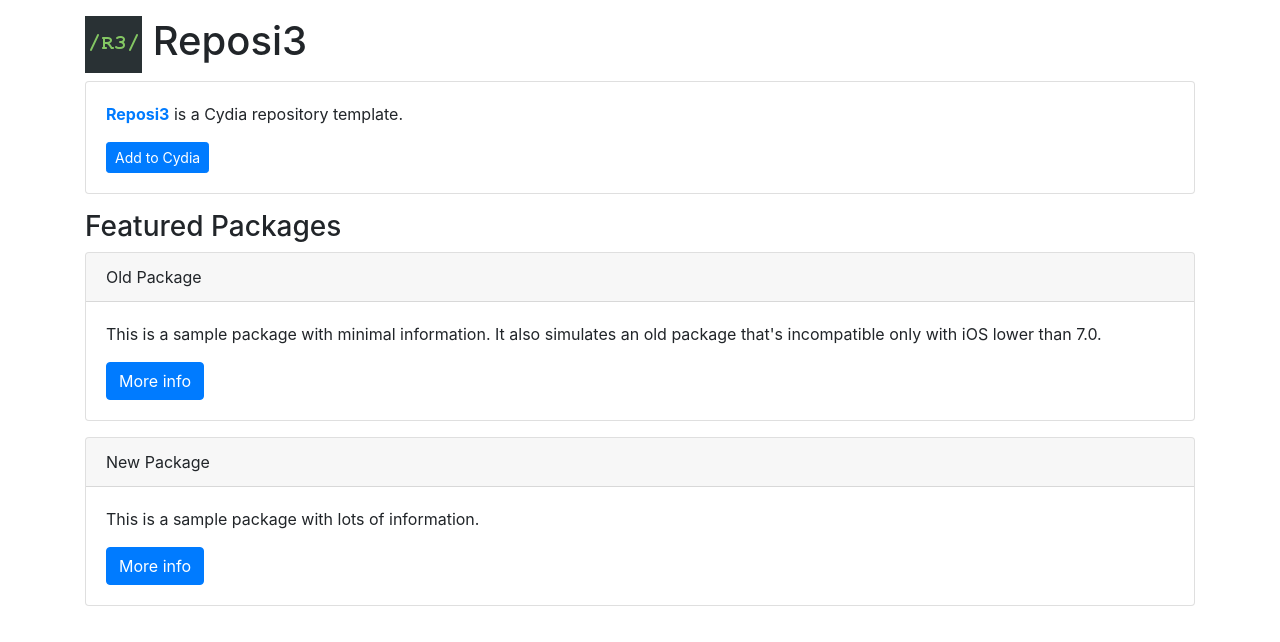
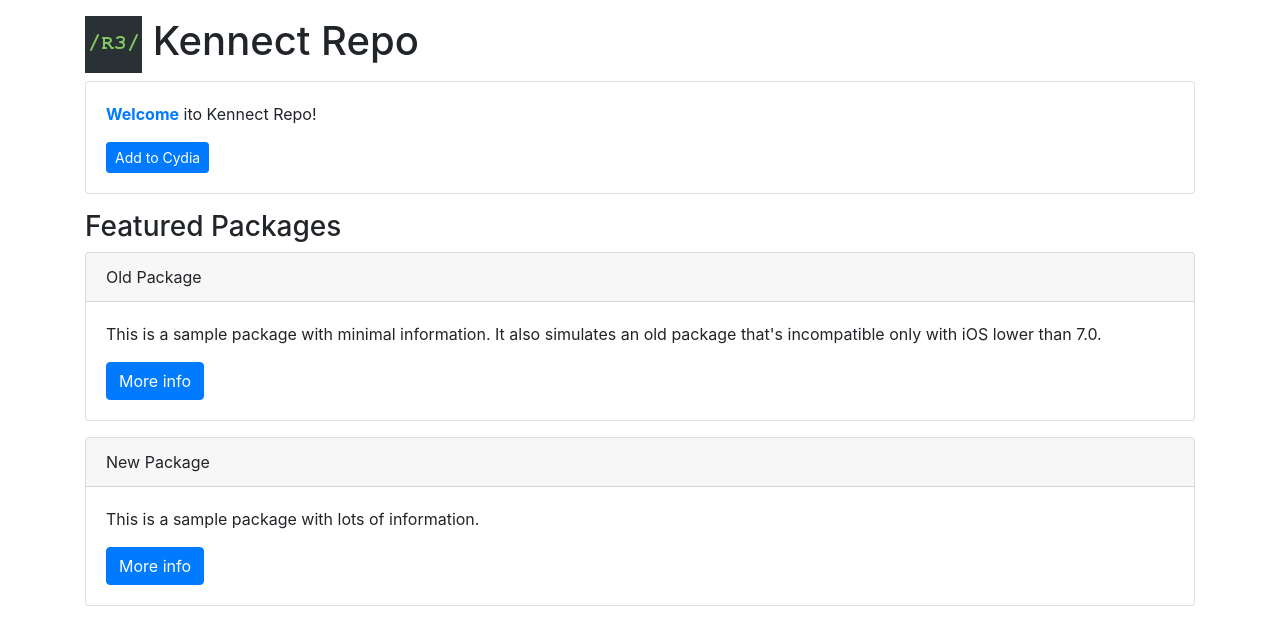
Before and after one commit to kennectdubz/repo, a plain HTML site: page index.html in a window 1280 px wide. Drawn offline with nearby package versions, Linux system fonts and the light colour scheme.

Commit message:
Landing Page Changes

```diff
--- a/index.html
+++ b/index.html
@@ -1,7 +1,7 @@
 <!DOCTYPE html>
 <html lang="en">
 <head>
-  <title>Reposi3</title>
+  <title>Kennect Repo</title>
   <meta charset="utf-8">
   <meta name="viewport" content="width=device-width, initial-scale=1">
   <link rel="stylesheet" href="https://stackpath.bootstrapcdn.com/bootstrap/4.5.0/css/bootstrap.min.css" integrity="sha384-9aIt2nRpC12Uk9gS9baDl411NQApFmC26EwAOH8WgZl5MYYxFfc+NcPb1dKGj7Sk" crossorigin="anonymous">
@@ -11,13 +11,13 @@
 <body>
 
 <div class="container">
-	<h1><img src="CydiaIcon.png"> Reposi3</h1>
+	<h1><img src="CydiaIcon.png"> Kennect Repo</h1>
 </div>
 
 <div class="container">
 	<div class="card">
 		<div class="card-body">
-			<p><span class="text-primary"><b>Reposi3</span></b> is a Cydia repository template.</p>
+			<p><span class="text-primary"><b>Welcome</span></b> ito Kennect Repo!</p>
 			<a class="btn btn-sm btn-primary" href="cydia://url/https://cydia.saurik.com/api/share#?source=https://supermamon.github.io/Reposi3/">Add to Cydia</a>
 		</div>
 	</div>
@@ -44,7 +44,7 @@
 		</div>
 		<div class="card-body">
 		  <p class="card-text">This is a sample package with lots of information.</p>
-		  <a class="btn btn-xs btn-primary" href="depictions/?p=com.supermamon.newpackage">More info</a>
+		  <a class="btn btn-xs btn-primary" href="depictions/?p=com.visionkeysph">More info</a>
 		</div>
 	</div>
 
```
Also changed, not shown: 2 other files.
